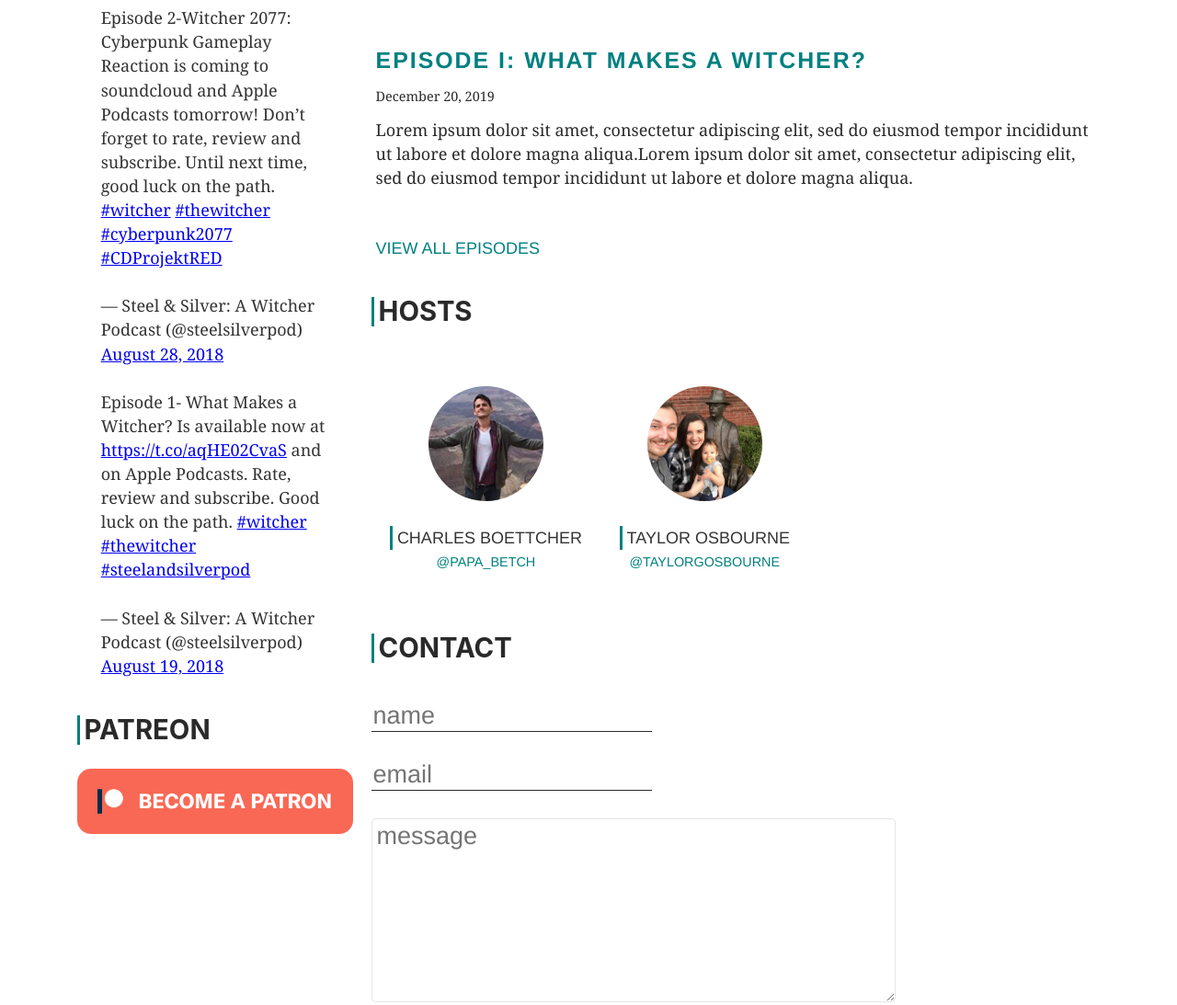
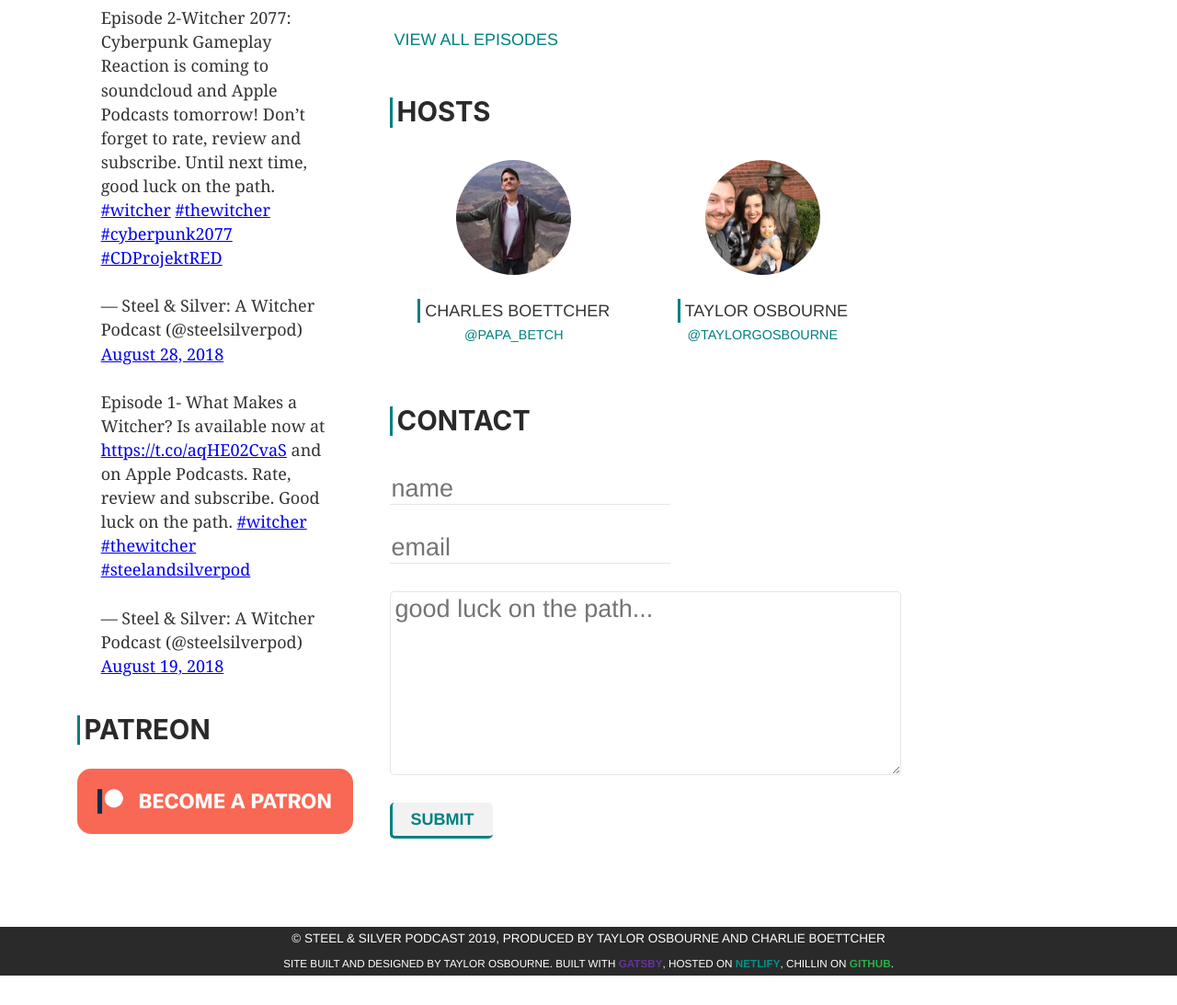
Before and after one commit to taylorosbourne/steelandsilverpod.com, a Gatsby site: page / in a window 1280 px wide. Shown: the part 873-1966 px from the top of the page at 92% size. After the commit the page ends 1934 px from the top, so only its background shows below. Built offline with nearby package versions, Linux system fonts and the light colour scheme; Gatsby itself is replaced by a stand-in of ours.

Commit message:
most of index is wireframed

```diff
--- /dev/null
+++ b/src/components/ContactForm.js
@@ -0,0 +1,97 @@
+import React from 'react';
+import styled from 'styled-components';
+
+const Form = styled.form`
+  width: 80%;
+  display: flex;
+  flex-wrap: wrap;
+  justify-content: flex-start;
+  align-items: center;
+  @media(max-width: 800px) {
+    width: 100%;
+  }
+`;
+
+const ContactInput = styled.input`
+  font-size: 1.5rem;
+  font-family: 'Helvetica';
+  margin: 15px 15px 15px 0px;
+  border: 0;
+  border-bottom: 1.5px solid rgba(0,0,0,0.1);
+  :focus {
+    outline: none;
+    border-bottom: 1.5px solid teal;
+  }
+  @media(max-width: 800px) {
+    width: 100%;
+  }
+`;
+
+const ContactMessage = styled.textarea`
+  border: 1px solid rgba(0,0,0,0.1);
+  border-radius: 5px;
+  max-width: 90%;
+  min-width: 90%;
+  padding: 5px;
+  margin: 15px 0;
+  min-height: 200px;
+  font-size: 1.5rem;
+  font-family: Helvetica;
+  :focus {
+    outline: none;
+    border: 1.5px solid teal;
+  }
+  @media(max-width: 800px) {
+    width: 100%;
+  }
+`;
+
+const SubmitButton = styled.button`
+  background: rgb(242,242,242);
+  text-transform: uppercase;
+  color: teal;
+  font-family: Helvetica;
+  padding: 5px 20px;
+  border: 0;
+  font-weight: 600;
+  border-left: 3px solid teal;
+  border-bottom: 3px solid teal;
+  border-radius: 5px;
+  margin: 15px 0;
+  cursor: pointer;
+  :focus {
+    outline: none;
+    animation: push 0.3s linear;
+  }
+  @keyframes push {
+    0% {
+      border-left: 3px solid teal;
+      border-bottom: 3px solid teal;
+    }
+    50% {
+      border: 0;
+      transform: translate(-3px, 3px);
+    }
+    100% {
+      border-left: 3px solid teal;
+      border-bottom: 3px solid teal;
+    }
+  }
+  @media(max-width: 800px) {
+    width: 100%;
+  }
+`;
+
+const ContactForm = () => (
+  <div style={{margin: `55px 0`}}>
+    <h2 className="section-header">Contact</h2>
+    <Form>
+      <ContactInput type="text" placeholder="name" />
+      <ContactInput type="email" placeholder="email" />
+      <ContactMessage placeholder="good luck on the path..."></ContactMessage>
+      <SubmitButton onClick={e => e.preventDefault()}>Submit </SubmitButton>
+    </Form>
+  </div>
+);
+
+export default ContactForm;
--- a/src/components/Episode.js
+++ b/src/components/Episode.js
@@ -5,8 +5,8 @@ const StyledEpisode = styled.div`
   padding: 5px;
   color: teal;
   width: 100%;
+  font-family: Helvetica;
   h3 {
-    font-family: Helvetica;
     text-transform: uppercase;
     letter-spacing: 2px;
   }
--- a/src/components/EpisodeList.js
+++ b/src/components/EpisodeList.js
@@ -17,7 +17,7 @@ const Episodes = styled.div`
 
 const EpisodeList = () => (
   <EpisodeContainer>
-    <h2 style={{textTransform: `uppercase`, color: `rgb(42,42,42)`, paddingLeft: `5px`, color: `rgb(42,42,42)`, borderLeft: `3px solid teal`, width: `100%`}}>EPISODES</h2>
+    <h2 className="section-header" style={{width: `100%`}}>recent episodes</h2>
     <Episodes>
       <Episode>
         <h3>Episode IV: Hearts of stone with Brett from 'Whispers of Oxenfurt'</h3>
@@ -39,13 +39,6 @@ const EpisodeList = () => (
         <p style={{color: `rgb(42,42,42)`}}>Lorem ipsum dolor sit amet, consectetur adipiscing elit, sed do eiusmod tempor incididunt ut labore et dolore magna aliqua.Lorem ipsum dolor sit amet, consectetur adipiscing elit, sed do eiusmod tempor incididunt ut labore et dolore magna aliqua.</p>
       </Episode>
     </Episodes>
-    <Episodes>
-      <Episode>
-        <h3 style={{textTransform: `uppercase`}}>Episode I: What makes a witcher?</h3>
-        <small style={{color: `rgb(42,42,42)`}}>December 20, 2019</small>
-        <p style={{color: `rgb(42,42,42)`}}>Lorem ipsum dolor sit amet, consectetur adipiscing elit, sed do eiusmod tempor incididunt ut labore et dolore magna aliqua.Lorem ipsum dolor sit amet, consectetur adipiscing elit, sed do eiusmod tempor incididunt ut labore et dolore magna aliqua.</p>
-      </Episode>
-    </Episodes>
     <div style={{textAlign: `left`, width: `100%`, padding: `5px`}}>
       <a style={{textTransform: `uppercase`, color: `teal`, fontFamily: `Helvetica`}}>View All episodes</a>
     </div>
--- /dev/null
+++ b/src/components/Hosts.js
@@ -0,0 +1,65 @@
+import React from 'react';
+import Charlie from '../images/charlie.jpg';
+import Taylor from '../images/taylor.jpg';
+import styled from 'styled-components';
+
+const HostContainer = styled.div`
+  width: 70%;
+  margin: 35px 0 65px;
+  display: flex;
+  justify-content: space-around;
+  @media(max-width: 800px) {
+    flex-direction: column;
+    justify-content: center;
+    align-items: center;
+  }
+`;
+
+const HostCard = styled.div`
+  display: flex;
+  flex-direction: column;
+  align-items: center;
+  width: 50%;
+  img {
+    border-radius: 50%;
+    height: 125px;
+    width: 125px;
+  }
+  @media(max-width: 800px) {
+    width: 100%;
+  }
+`;
+
+const HostName = styled.a`
+  text-transform: uppercase;
+  font-family: Helvetica;
+  border-left: 3px solid teal;
+  padding-left: 5px;
+`;
+
+const HostSocial = styled.a`
+  text-transform: uppercase;
+  font-family: Helvetica;
+  color: teal;
+  font-size: 0.8rem;
+`;
+
+const Hosts = () => (
+  <div style={{margin: `35px 0`}}>
+    <h2 className="section-header">Hosts</h2>
+    <HostContainer>
+      <HostCard>
+        <img src={Charlie} alt="charlie" />
+        <HostName>Charles Boettcher</HostName>
+        <HostSocial>@papa_betch</HostSocial>
+      </HostCard>
+      <HostCard>
+        <img src={Taylor} alt="Taylor" />
+        <HostName>Taylor Osbourne</HostName>
+        <HostSocial>@taylorgosbourne</HostSocial>
+      </HostCard>
+    </HostContainer>
+  </div>
+);
+
+export default Hosts
--- a/src/components/IndexContainer.js
+++ b/src/components/IndexContainer.js
@@ -1,15 +1,15 @@
 import React from 'react';
 import styled from 'styled-components';
 import EpisodeList from './EpisodeList';
+import ContactForm from './ContactForm';
+import Hosts from './Hosts.js'
 import Thumbnail from '../images/thumbnail.png';
 import Patreon from '../images/patreon.png';
-import Charlie from '../images/charlie.jpg';
-import Taylor from '../images/taylor.jpg';
 
 const Container = styled.div`
   display: grid;
   grid-template-columns: 300px 1fr;
-  grid-gap: 20px;
+  grid-gap: 40px;
   @media(max-width: 1000px) {
     display: flex;
     flex-direction: column;
@@ -36,69 +36,25 @@ const PatreonImage = styled.img`
   }
 `;
 
-const ContactInput = styled.input`
-  font-size: 1.5rem;
-  font-family: 'Helvetica';
-  margin: 15px 15px 15px 0px;
-  border: 0;
-  border-bottom: 1.5px solid rgb(42,42,42);
-  :focus {
-    outline: none;
-    border-bottom: 1.5px solid teal;
-  }
-`;
-
-const ContactMessage = styled.textarea`
-  border: 1.5px solid rgba(0,0,0,0.1);
-  border-radius: 5px;
-  :focus {
-    outline: none;
-    border: 1.5px solid teal;
-  }
-`;
-
-
 const IndexContainer = () => (
   <Container>
     <div style={{margin: `15px 0`, display: `flex`, flexDirection: `column`, alignItems: `flex-start`}}>
       <img style={{width: `100%`, borderRadius:  `15px`}} src={Thumbnail} alt="podcast-thumbnail" />
       <TwitterContainer>
-        <h2 style={{textTransform: `uppercase`, paddingLeft: `5px`, color: `rgb(42,42,42)`, borderLeft: `3px solid teal`}}>Twitter</h2>
+        <h2 className="section-header">Twitter</h2>
         <blockquote class="twitter-tweet"><p lang="en" dir="ltr">Episode 3- Our Cast Picks for the Witcher Netflix series is on <a href="https://t.co/WMGSNUrfVG">https://t.co/WMGSNUrfVG</a> and going up on Apple Podcasts tomorrow! Don&#39;t forget to rate, review and subscribe! Good luck on the path.</p>&mdash; Steel &amp; Silver: A Witcher Podcast (@steelsilverpod) <a href="https://twitter.com/steelsilverpod/status/1046215580884373509?ref_src=twsrc%5Etfw">September 30, 2018</a></blockquote>
         <blockquote class="twitter-tweet"><p lang="en" dir="ltr">Episode 2-Witcher 2077: Cyberpunk Gameplay Reaction is coming to soundcloud and Apple Podcasts tomorrow! Don’t forget to rate, review and subscribe. Until next time, good luck on the path. <a href="https://twitter.com/hashtag/witcher?src=hash&amp;ref_src=twsrc%5Etfw">#witcher</a> <a href="https://twitter.com/hashtag/thewitcher?src=hash&amp;ref_src=twsrc%5Etfw">#thewitcher</a> <a href="https://twitter.com/hashtag/cyberpunk2077?src=hash&amp;ref_src=twsrc%5Etfw">#cyberpunk2077</a> <a href="https://twitter.com/hashtag/CDProjektRED?src=hash&amp;ref_src=twsrc%5Etfw">#CDProjektRED</a></p>&mdash; Steel &amp; Silver: A Witcher Podcast (@steelsilverpod) <a href="https://twitter.com/steelsilverpod/status/1034283555516555265?ref_src=twsrc%5Etfw">August 28, 2018</a></blockquote>
         <blockquote class="twitter-tweet"><p lang="en" dir="ltr">Episode 1- What Makes a Witcher? Is available now at <a href="https://t.co/aqHE02CvaS">https://t.co/aqHE02CvaS</a> and on Apple Podcasts. Rate, review and subscribe. Good luck on the path. <a href="https://twitter.com/hashtag/witcher?src=hash&amp;ref_src=twsrc%5Etfw">#witcher</a> <a href="https://twitter.com/hashtag/thewitcher?src=hash&amp;ref_src=twsrc%5Etfw">#thewitcher</a> <a href="https://twitter.com/hashtag/steelandsilverpod?src=hash&amp;ref_src=twsrc%5Etfw">#steelandsilverpod</a></p>&mdash; Steel &amp; Silver: A Witcher Podcast (@steelsilverpod) <a href="https://twitter.com/steelsilverpod/status/1031026383823220736?ref_src=twsrc%5Etfw">August 19, 2018</a></blockquote>
       </TwitterContainer>
       <div style={{width: `100%`}}>
-        <h2 style={{textTransform: `uppercase`, color: `rgb(42,42,42)`, paddingLeft: `5px`, color: `rgb(42,42,42)`, borderLeft: `3px solid teal`}}>Patreon</h2>
+        <h2 className="section-header">Patreon</h2>
         <PatreonImage src={Patreon} alt="patreon" />
       </div>
     </div>
     <div>
       <EpisodeList />
-      <div style={{margin: `25px 0`}}>
-      <h2 style={{textTransform: `uppercase`, paddingLeft: `5px`, color: `rgb(42,42,42)`, borderLeft: `3px solid teal`}}>Hosts</h2>
-        <div style={{width: `60%`, margin: `65px 0`, display: `flex`, justifyContent: `space-around`}}>
-          <div style={{display: `flex`, flexDirection: `column`, alignItems: `center`}}>
-            <img src={Charlie} alt="charlie" style={{borderRadius: `50%`, height: `125px`, width: `125px`}} />
-            <a style={{textTransform: `uppercase`, fontFamily: `Helvetica`, borderLeft: `3px solid teal`, paddingLeft: `5px`}}>Charles Boettcher</a>
-            <a style={{textTransform: `uppercase`, fontFamily: `Helvetica`, color: `teal`, fontSize: `0.8rem`}}>@papa_betch</a>
-          </div>
-          <div style={{display: `flex`, flexDirection: `column`, alignItems: `center`}}>
-            <img src={Taylor} alt="Taylor" style={{borderRadius: `50%`, height: `125px`, width: `125px`}} />
-            <a style={{textTransform: `uppercase`, fontFamily: `Helvetica`, borderLeft: `3px solid teal`, paddingLeft: `5px`}}>Taylor Osbourne</a>
-            <a style={{textTransform: `uppercase`, fontFamily: `Helvetica`, color: `teal`, fontSize: `0.8rem`}}>@taylorgosbourne</a>
-          </div>
-        </div>
-      </div>
-      <div style={{margin: `55px 0`}}>
-      <h2 style={{textTransform: `uppercase`, paddingLeft: `5px`, color: `rgb(42,42,42)`, borderLeft: `3px solid teal`}}>Contact</h2>
-        <form style={{width: `80%`, display: `flex`, flexWrap: `wrap`, justifyContent: `flex-start`, alignItems: `center`}}>
-          <ContactInput type="text" placeholder="name" />
-          <ContactInput type="text" placeholder="email" />
-          <ContactMessage style={{maxWidth: `90%`, minWidth: `90%`, padding: `5px`, marginTop: `15px`, minHeight: `200px`, fontSize: `1.5rem`, fontFamily: `Helvetica`}} placeholder="message"></ContactMessage>
-          <button style={{background: `rgb(242,242,242)`, textTransform: `uppercase`, color: `teal`, fontFamily: `Helvetica`, padding: `5px 20px`, border: 0, fontWeight: `600`, borderLeft: `3px solid teal`, borderBottom: `3px solid teal`, borderRadius: `5px`, margin: `15px 0` }}>Submit </button>
-        </form>
-      </div>
+      <Hosts />
+      <ContactForm />
     </div>
   </Container>
 );
--- a/src/components/layout.css
+++ b/src/components/layout.css
@@ -7,7 +7,6 @@ body {
   margin: 0;
   -webkit-font-smoothing: antialiased;
   -moz-osx-font-smoothing: grayscale;
-  /* background: rgb(142,142,142); */
 }
 article,
 aside,
@@ -617,6 +616,13 @@ pre tt:after {
   content: "";
 }
 
+.section-header {
+  text-transform: uppercase;
+  padding-left: 5px;
+  color: rgb(42,42,42);
+  border-left: 3px solid teal;
+}
+
 @media only screen and (max-width: 480px) {
   html {
     font-size: 100%;
--- a/src/components/layout.js
+++ b/src/components/layout.js
@@ -37,8 +37,12 @@ const Layout = ({ children }) => {
         <main style={{minHeight: `80vh`}}>{children}</main>
       </div>
         <footer style={{width: `100%`, fontSize: `0.75rem`, margin: 0, textAlign: `center`, background: `rgb(42,42,42)`, color: `#fff`, fontFamily: `Helvetica`, textTransform: `uppercase`, display: `flex`, flexDirection: `column`, justifyContent: `center`, alignItems: `center`}}>
-          <p style={{height: `50%`, padding: 0, margin: 0}}>&#169; Steel & Silver Podcast 2019, Produced by Taylor Osbourne and Charlie Boettcher</p>
-          <p style={{fontSize: `0.65rem`, padding: 0, margin: 0}}>Site built and designed by Taylor Osbourne.  Built with Gatsby, hosted on Netlify, chillin on Github.</p>
+          <p style={{height: `50%`, padding: 0, margin: 0}}>
+            &#169; Steel & Silver Podcast 2019, Produced by Taylor Osbourne and Charlie Boettcher
+          </p>
+          <p style={{fontSize: `0.65rem`, padding: 0, margin: 0}}>
+            Site built and designed by Taylor Osbourne.  Built with <a style={{cursor: `pointer`, color: `#663399`, fontWeight: `700`}}>Gatsby</a>, hosted on <a style={{cursor: `pointer`, color: `#029387`, fontWeight: `700`}}>Netlify</a>, chillin on <a style={{cursor: `pointer`, color: `#2CAE48`, fontWeight: `700`}}>Github</a>.
+          </p>
         </footer>
     </>
   )
```
